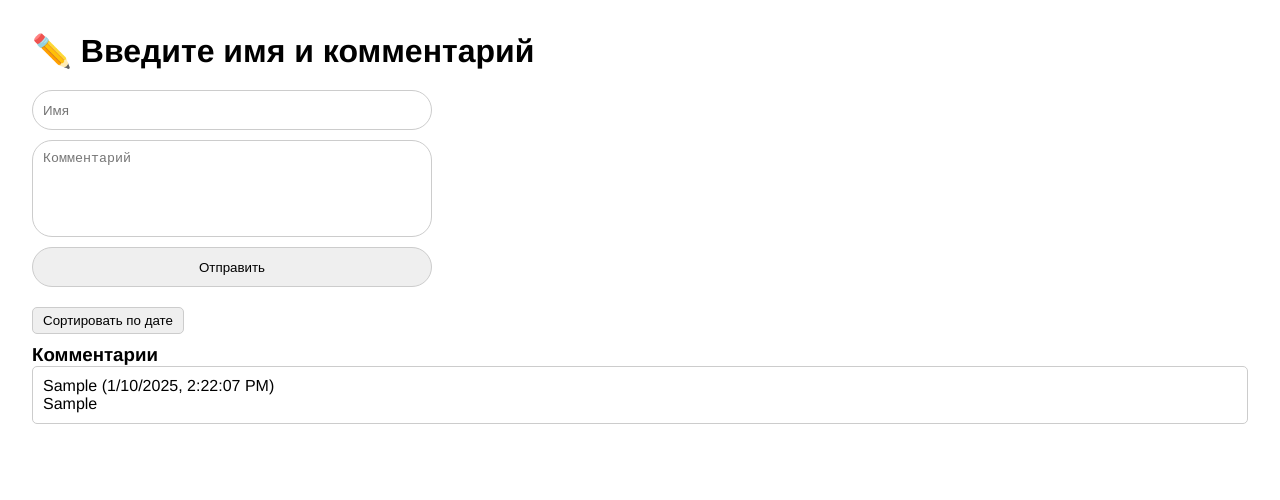
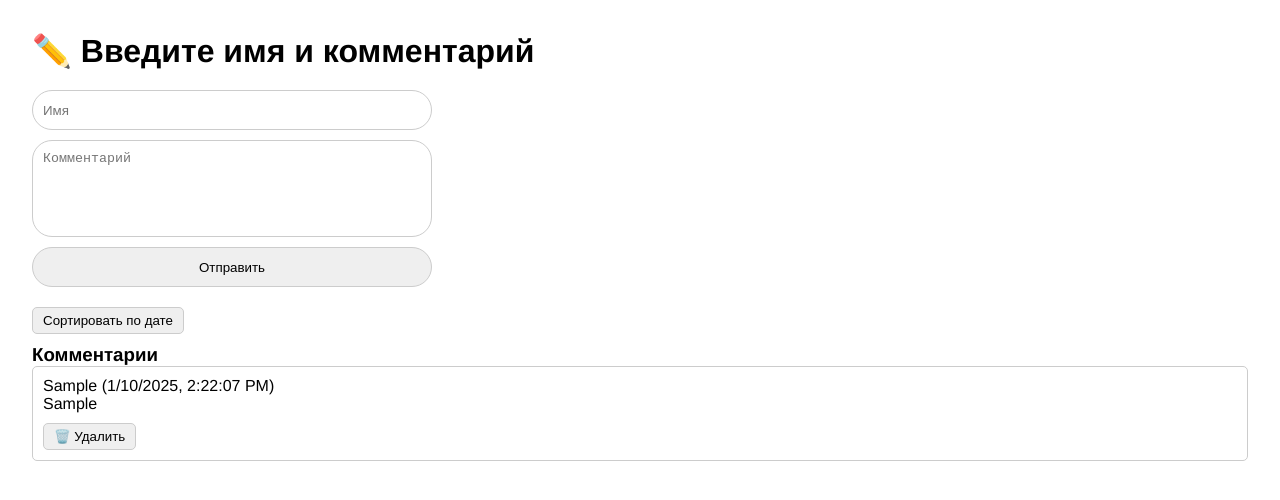
Before and after one commit to nsivaev/comments, a Vue app: page / in a window 1280 px wide. Both pictures are taken after typing "Sample", "Sample" into the empty fields and a click on the button "Отправить". Shown: the top 500 px of the page. Built offline with nearby package versions, Linux system fonts and the light colour scheme.

Commit message:
* add comment deletion functionality

```diff
--- a/src/App.vue
+++ b/src/App.vue
@@ -1,5 +1,5 @@
 <script setup lang="ts">
-import {ref} from "vue";
+import {ref, onMounted} from "vue";
 import CommentForm from "@/components/CommentForm.vue";
 import SortOptions from "@/components/SortOptions.vue";
 import CommentList from "@/components/CommentList.vue";
@@ -18,6 +18,16 @@ const comments = ref<Comment[]>([]);
 // порядок сортировки (по возрастанию или убыванию)
 const sortOrder = ref<"asc" | "desc">("desc");
 
+// загрузка комментариев из localStorage при старте
+onMounted(() => {
+  const storedComments = localStorage.getItem("comments");
+  if (storedComments) {
+    comments.value = JSON.parse(storedComments).map((comment: Comment) => ({
+      ...comment,
+      date: new Date(comment.date)
+    }));
+  }
+});
 
 // добавление нового комментария
 const addComment = (playload: { name: string; comment: string }) => {
@@ -29,6 +39,13 @@ const addComment = (playload: { name: string; comment: string }) => {
   };
 
   comments.value.push(newComment);
+  saveCommentsToLocalStorage();
+};
+
+// удаление комментария
+const deleteComment = (commentId: number) => {
+  comments.value = comments.value.filter(comment => comment.id !== commentId);
+  saveCommentsToLocalStorage();
 };
 
 // сортировка комментариев
@@ -42,18 +59,19 @@ const sortCommentsByDate = () => {
 
   // инвертируем порядок сортировки
   sortOrder.value = isAscending ? "desc" : "asc";
+  saveCommentsToLocalStorage();
 };
 
+// функция для сохранения комментариев в localStorage
+const saveCommentsToLocalStorage = () => {
+  localStorage.setItem("comments", JSON.stringify(comments.value));
+};
 </script>
 
 <template>
   <main>
     <CommentForm @add-comment="addComment"/>
     <SortOptions @sort="sortCommentsByDate"/>
-    <CommentList :comments="comments"/>
+    <CommentList :comments="comments" @delete-comment="deleteComment"/>
   </main>
 </template>
-
-<style scoped>
-
-</style>
--- a/src/components/CommentItem.vue
+++ b/src/components/CommentItem.vue
@@ -10,12 +10,23 @@ const props = defineProps<{
     date: Date;
   }
 }>();
+
+// эмит для удаления комментария
+const emit = defineEmits<{
+  (e: "delete", commentId: number): void;
+}>();
+
+// удаление комментария
+const deleteComment = () => {
+  emit("delete", props.comment.id);
+};
 </script>
 
 <template>
   <div class="comment-item">
     <p>{{ props.comment.name }} ({{ props.comment.date.toLocaleString() }})</p>
     <p>{{ props.comment.comment }}</p>
+    <button @click="deleteComment">🗑️ Удалить</button>
   </div>
 </template>
 
@@ -25,5 +36,13 @@ const props = defineProps<{
   padding: 10px;
   margin-bottom: 10px;
   border-radius: 5px;
+
+  button {
+    margin-top: 10px;
+    padding: 5px 10px;
+    border: 1px solid #cccccc;
+    border-radius: 5px;
+    cursor: pointer;
+  }
 }
 </style>
--- a/src/components/CommentList.vue
+++ b/src/components/CommentList.vue
@@ -1,5 +1,5 @@
 <script setup lang="ts">
-import { defineProps } from "vue";
+import { defineProps, defineEmits } from "vue";
 import CommentItem from "@/components/CommentItem.vue";
 
 // получение списка комментариев через props
@@ -11,6 +11,16 @@ const props = defineProps<{
     date: Date;
   }[];
 }>();
+
+// эмит для удаления комментария
+const emit = defineEmits<{
+  (e: "delete-comment", commentId: number): void;
+}>();
+
+// передача id комментария на удаление
+const handleDelete = (commentId: number) => {
+  emit("delete-comment", commentId);
+};
 </script>
 
 <template>
@@ -18,7 +28,7 @@ const props = defineProps<{
   <div class="comment-list">
     <p class="comment-list__text" v-if="props.comments.length === 0">Комментариев нет</p>
     <div class="comment-list__item" v-for="comment in props.comments" :key="comment.id">
-      <CommentItem :comment="comment"/>
+      <CommentItem :comment="comment" @delete="handleDelete"/>
     </div>
   </div>
 </template>
```
